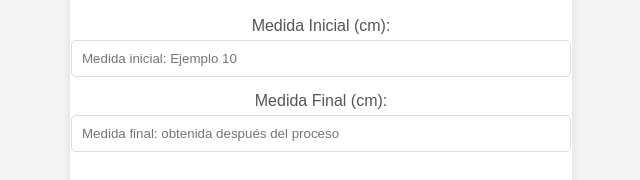
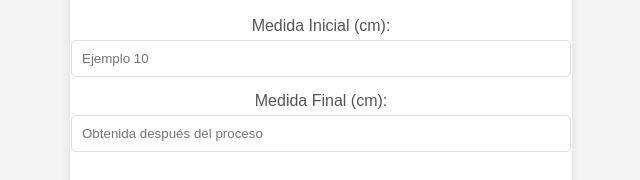
Before and after one commit to ecoxpress/prespuesto, a plain HTML site: page calculadoratela.html in a window 1280 px wide. Both pictures are taken after a click on the checkbox 640 px from the left and 388 px from the top of the page. Shown: the part 190-370 px from the top of the page, without its empty margins (319-959 px from the left). Drawn offline with Linux system fonts and the light colour scheme.

Commit message:
Update calculadoratela.html

```diff
--- a/calculadoratela.html
+++ b/calculadoratela.html
@@ -165,10 +165,10 @@
             </div>
 
             <label for="medida-inicial">Medida Inicial (cm):</label>
-            <input type="number" id="medida-inicial" placeholder="Medida inicial: Ejemplo 10">
+            <input type="number" id="medida-inicial" placeholder="Ejemplo 10">
 
             <label for="medida-final">Medida Final (cm):</label>
-            <input type="number" id="medida-final" placeholder="Medida final: obtenida después del proceso">
+            <input type="number" id="medida-final" placeholder="Obtenida después del proceso">
 
             <p id="error-message" class="error-message"></p>
 
```
